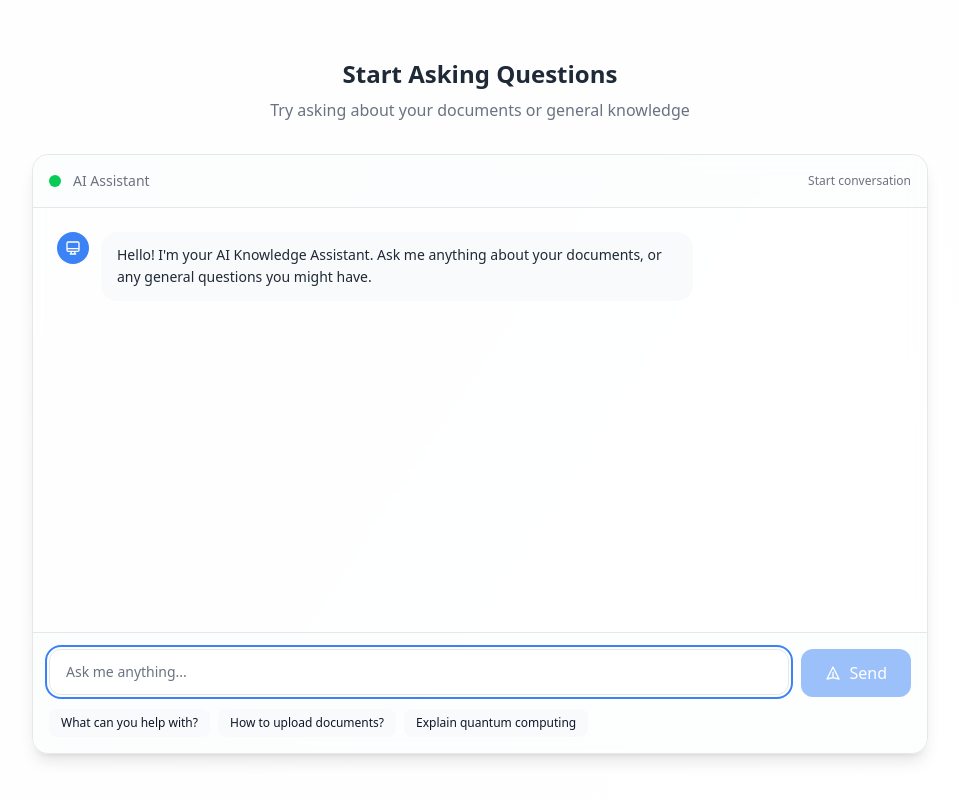
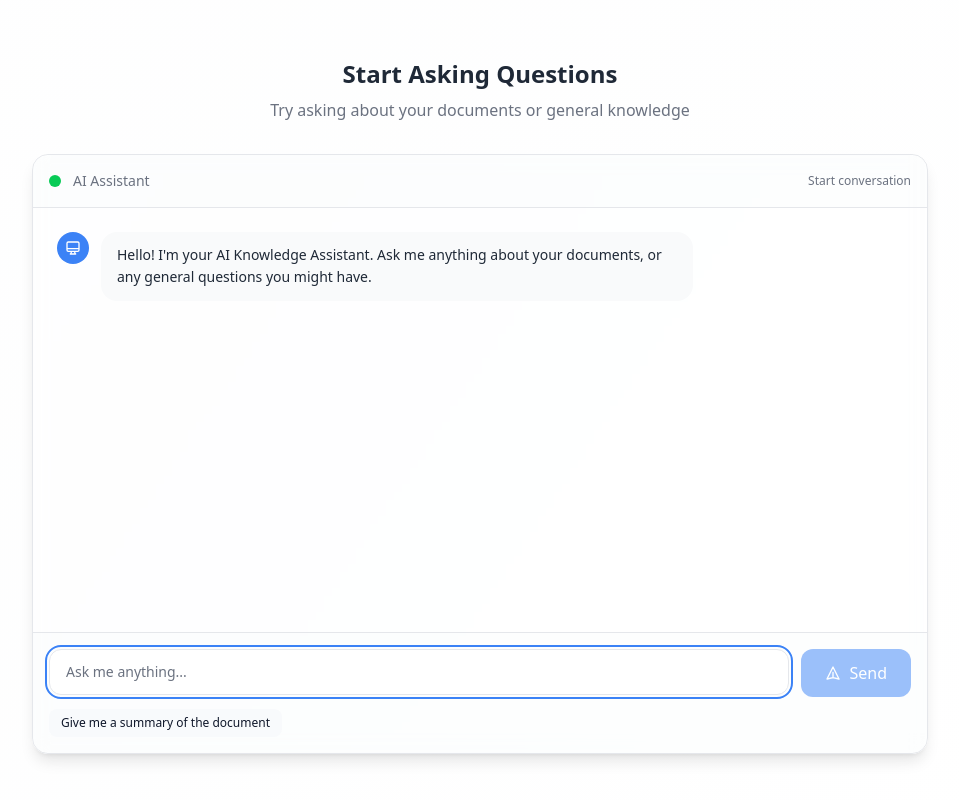
Before and after one commit to danilocalvise/ai-knowledge-assistant, a Next.js app in the folder frontend/: page / in a window 1280 px wide. Shown: the part 1109-1909 px from the top of the page, without its empty margins (160-1119 px from the left). Built offline with nearby package versions, Linux system fonts and the light colour scheme.

Commit message:
chat box question update

```diff
--- a/frontend/src/components/ChatBox.jsx
+++ b/frontend/src/components/ChatBox.jsx
@@ -169,12 +169,12 @@ function ChatBox() {
           {messages.length === 1 && (
             <>
               <button
-                onClick={() => setInput('What can you help me with?')}
+                onClick={() => setInput('Give me a summary of the document')}
                 className="px-3 py-1.5 bg-accent text-accent-foreground text-xs rounded-lg hover:bg-accent/80 transition-colors"
               >
-                What can you help with?
+                Give me a summary of the document
               </button>
-              <button
+              {/* <button
                 onClick={() => setInput('How do I upload documents?')}
                 className="px-3 py-1.5 bg-accent text-accent-foreground text-xs rounded-lg hover:bg-accent/80 transition-colors"
               >
@@ -185,7 +185,7 @@ function ChatBox() {
                 className="px-3 py-1.5 bg-accent text-accent-foreground text-xs rounded-lg hover:bg-accent/80 transition-colors"
               >
                 Explain quantum computing
-              </button>
+              </button> */}
             </>
           )}
         </div>
```
